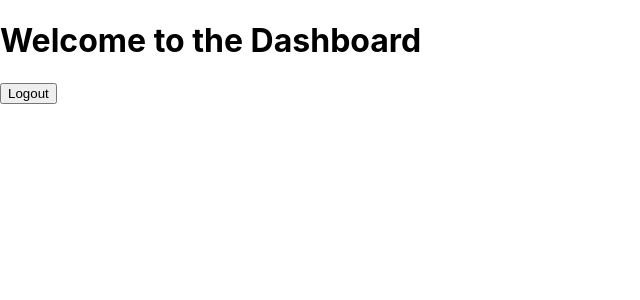
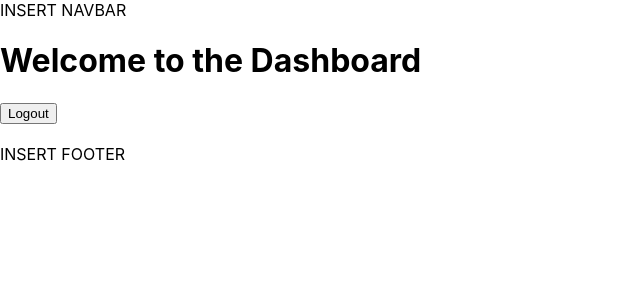
Before and after one commit to Jsolsky/Greenhouse_FE, a React (Create React App) app: page /dashboard in a window 1280 px wide. Shown: the top 300 px of the page, without its empty margins (0-640 px from the left). Built offline with nearby package versions, Linux system fonts and the light colour scheme.

Commit message:
added page in file structure

```diff
--- a/src/App.js
+++ b/src/App.js
@@ -1,7 +1,7 @@
 import React from 'react';
 import { BrowserRouter as Router, Route, Routes, Navigate } from 'react-router-dom';
 import ProtectedRoute from './components/protectedRoute';
-import Dashboard from './components/dashboard';
+import Dashboard from './pages/dashboard';
 import LoginForm from './components/loginForm';
 
 function App() {
@@ -10,6 +10,8 @@ function App() {
       <Routes>
         <Route path="/login" element={<LoginForm />} />
         <Route path="/dashboard" element={<ProtectedRoute><Dashboard /></ProtectedRoute>} />
+        {/* <Route path="/data" element={<ProtectedRoute><Data /></ProtectedRoute>} /> */}
+        {/* <Route path="/setting" element={<ProtectedRoute><Setting /></ProtectedRoute>} /> */}
         {/* Redirect to login if no route matches */}
         <Route path="*" element={<Navigate to="/login" replace />} />
       </Routes>
--- a/src/components/protectedRoute.js
+++ b/src/components/protectedRoute.js
@@ -10,7 +10,10 @@ function ProtectedRoute({ children }) {
 
   return (
     <div>
+        INSERT NAVBAR
         {children}
+        <br/>
+        INSERT FOOTER
     </div>
   )
 }
--- a/src/components/dashboard.js
+++ b/src/pages/dashboard.js
@@ -1,5 +1,5 @@
 import React from 'react';
-import LogoutButton from './logoutButton';
+import LogoutButton from '../components/logoutButton';
 
 function Dashboard() {
   return (
```
